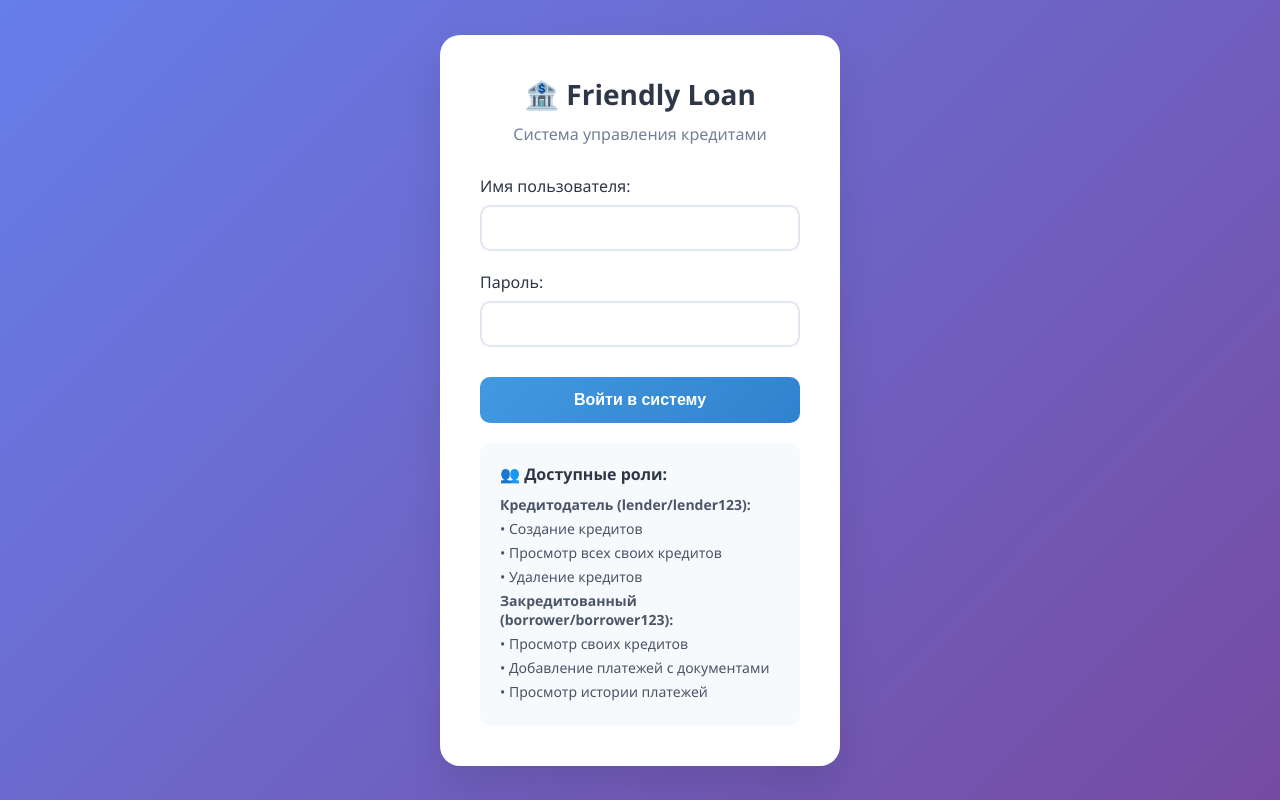
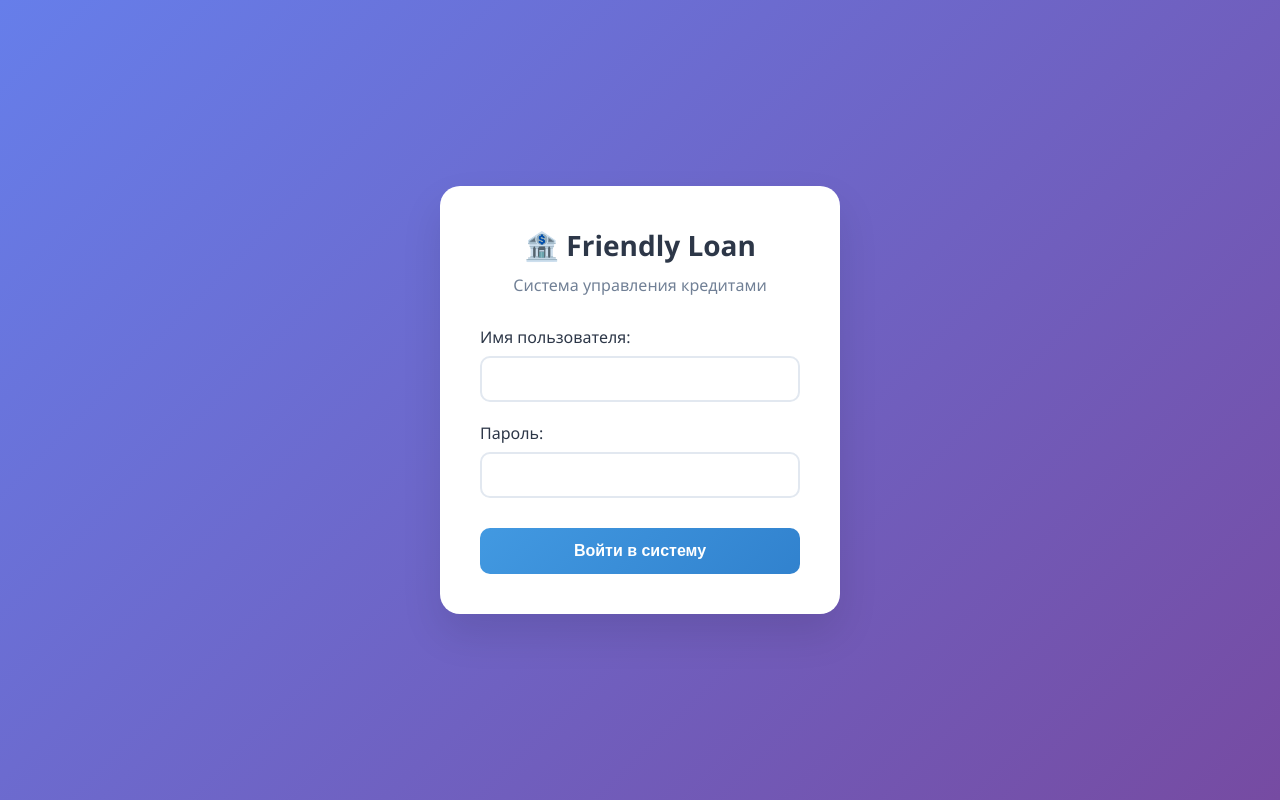
Before and after one commit to Benbok/friendly_loan, a Flask app: page /login in a window 1280 px wide. Run offline with Flask 3, Linux system fonts and the light colour scheme; some libraries are stand-ins or nearby versions.

Commit message:
Update Docker configuration and README for production deployment. Modify Dockerfile to initialize the SQLite database with correct permissions, adjust docker-compose.yml for read-write access to the database, and enhance nginx configuration to proxy static files. Revise README.md to include detailed instructions for local development and production deployment using Docker.

```diff
--- a/docker-compose.yml
+++ b/docker-compose.yml
@@ -12,7 +12,7 @@ services:
       - REDIS_URL=redis://redis:6379/0
     volumes:
       - ./static/uploads:/app/static/uploads
-      - ./loans.db:/app/loans.db
+      - ./loans.db:/app/loans.db:rw
     depends_on:
       - redis
     restart: unless-stopped
--- a/templates/login.html
+++ b/templates/login.html
@@ -88,25 +88,6 @@
             transform: none;
         }
 
-        .role-info {
-            background: #f7fafc;
-            padding: 20px;
-            border-radius: 10px;
-            margin-top: 20px;
-            text-align: left;
-        }
-
-        .role-info h3 {
-            margin: 0 0 10px 0;
-            color: #2d3748;
-            font-size: 16px;
-        }
-
-        .role-info p {
-            margin: 5px 0;
-            color: #4a5568;
-            font-size: 14px;
-        }
 
         .notification {
             position: fixed;
@@ -160,17 +141,6 @@
                 <button type="submit" class="login-btn">Войти в систему</button>
             </form>
 
-            <div class="role-info">
-                <h3>👥 Доступные роли:</h3>
-                <p><strong>Кредитодатель (lender/lender123):</strong></p>
-                <p>• Создание кредитов</p>
-                <p>• Просмотр всех своих кредитов</p>
-                <p>• Удаление кредитов</p>
-                <p><strong>Закредитованный (borrower/borrower123):</strong></p>
-                <p>• Просмотр своих кредитов</p>
-                <p>• Добавление платежей с документами</p>
-                <p>• Просмотр истории платежей</p>
-            </div>
         </div>
     </div>
 
--- a/wsgi.py
+++ b/wsgi.py
@@ -11,7 +11,10 @@ load_dotenv()
 # Set environment
 os.environ.setdefault('FLASK_ENV', 'production')
 
-from app import app
+from app import app, init_db
+
+# Initialize database on startup
+init_db()
 
 if __name__ == "__main__":
     app.run()
```
Also changed, not shown: README.md, 3 other files.
